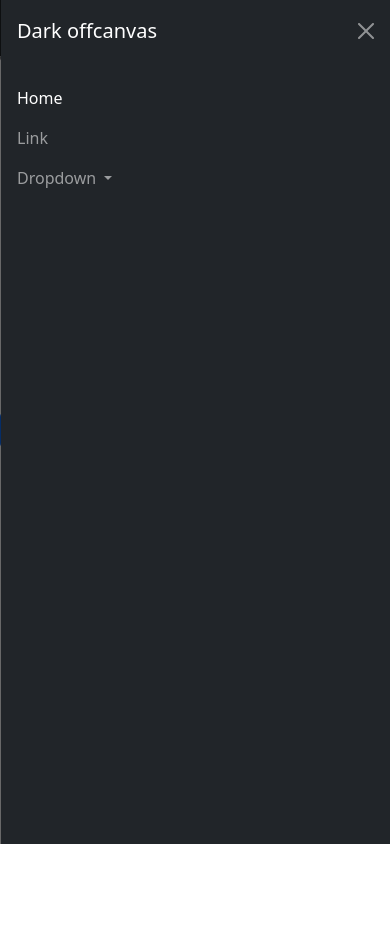
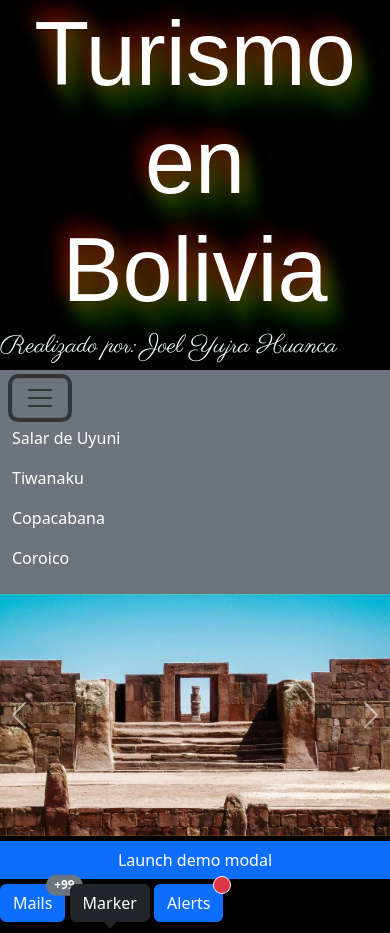
Before and after one commit to yhjoel/tarea4, a plain HTML site: page index.html in a window 390 px wide. Both pictures are taken after a click on the button "Toggle navigation". Before the commit the page ends 844 px from the top, so only its background shows below. Drawn offline with nearby package versions, Linux system fonts and the light colour scheme; a web font is replaced by a local one.

Commit message:
Add files via upload

```diff
--- a/css/estilos.css
+++ b/css/estilos.css
@@ -4,13 +4,26 @@
   font-weight: 400;
   font-style: normal;
   text-align: center;
+  font-size: 90px;
+  color: rgb(255, 255, 255); /* Color base del texto */
+  text-shadow: -6px -10px 20px rgb(136, 0, 0), 4px 4px 20px rgb(116, 104, 0), 10px 20px 20px rgb(11, 90, 0);
 }
+
 
 .parisienne-regular {
   font-family: "Parisienne", cursive;
   font-weight: 400;
   font-style: normal;
+  color: azure;
 }
+
+.anton-regular {
+  font-family: "Anton", sans-serif;
+  font-weight: 400;
+  font-style: normal;
+  text-align: center;
+}
+
 
 .container
 {
@@ -19,21 +32,17 @@
     height: 100px;
 }
 
-.container-fluid
-{
-  /*background-color: coral;
-  height: 100px;*/
-}
+/*
+.container-fluid*/
+
+
 .row
 {
     background-color: gold;
     margin: 5px;
 }
+
 .col{
     background-color: plum;
     margin: 5px;
 }
-
-.html{
-  background-color: rgba(255, 0, 0, 0.418); /* Por ejemplo: #f0f0f0 o blue, etc. */
-}
--- a/index.html
+++ b/index.html
@@ -3,70 +3,24 @@
 <head>
   <meta charset="UTF-8">
   <meta name="viewport" content="width=device-width, initial-scale=1.0">
+  <link rel="stylesheet" href="css/estilos.css">
   <link rel="stylesheet" href="https://cdn.jsdelivr.net/npm/bootstrap@5.2.3/dist/css/bootstrap.min.css">
+
   <link rel="preconnect" href="https://fonts.googleapis.com">
   <link rel="preconnect" href="https://fonts.gstatic.com" crossorigin>
   <link href="https://fonts.googleapis.com/css2?family=Tac+One&display=swap" rel="stylesheet">
-    <link rel="stylesheet" href="css/estilos.css">
+
   <link rel="preconnect" href="https://fonts.googleapis.com">
   <link rel="preconnect" href="https://fonts.gstatic.com" crossorigin>
   <link href="https://fonts.googleapis.com/css2?family=Parisienne&family=Tac+One&display=swap" rel="stylesheet">
 
   <title>Document</title>
 </head>
-<body>
-    <h1 class="tac-one-regular">Turismo en Bolivia</h1>
+<body style="background-color: rgb(2, 2, 2);" >
+  <h1 class="tac-one-regular" color cambiar>Turismo en Bolivia</h1>
   <h2 class="parisienne-regular">Realizado por: Joel Yujra Huanca</h2>
 
-    <div class="container-fluid">
-        <div class="row">
-          <nav class="navbar navbar-dark bg-dark">
-            <!-- Navbar content -->
-
-          </nav>
-
-          <nav class="navbar navbar-dark bg-dark fixed-top">
-            <div class="container-fluid">
-              <a class="navbar-brand" href="#">Turismo en Bolivia</a>
-              <button class="navbar-toggler" type="button" data-bs-toggle="offcanvas" data-bs-target="#offcanvasDarkNavbar" aria-controls="offcanvasDarkNavbar">
-                <span class="navbar-toggler-icon"></span>
-              </button>
-              <div class="offcanvas offcanvas-end text-bg-dark" tabindex="-1" id="offcanvasDarkNavbar" aria-labelledby="offcanvasDarkNavbarLabel">
-                <div class="offcanvas-header">
-                  <h5 class="offcanvas-title" id="offcanvasDarkNavbarLabel">Dark offcanvas</h5>
-                  <button type="button" class="btn-close btn-close-white" data-bs-dismiss="offcanvas" aria-label="Close"></button>
-                </div>
-                <div class="offcanvas-body">
-                  <ul class="navbar-nav justify-content-end flex-grow-1 pe-3">
-                    <li class="nav-item">
-                      <a class="nav-link active" aria-current="page" href="#">Home</a>
-                    </li>
-                    <li class="nav-item">
-                      <a class="nav-link" href="#">Link</a>
-                    </li>
-                    <li class="nav-item dropdown">
-                      <a class="nav-link dropdown-toggle" href="#" role="button" data-bs-toggle="dropdown" aria-expanded="false">
-                        Dropdown
-                      </a>
-                      <ul class="dropdown-menu dropdown-menu-dark">
-                        <li><a class="dropdown-item" href="#">Action</a></li>
-                        <li><a class="dropdown-item" href="#">Another action</a></li>
-                        <li>
-                          <hr class="dropdown-divider">
-                        </li>
-                        <li><a class="dropdown-item" href="#">Something else here</a></li>
-                      </ul>
-                    </li>
-                  </ul>
-                </div>
-              </div>
-            </div>
-          </nav>
-
-
-
-
-            <nav class="navbar navbar-expand-lg bg-primary">
+  <nav class="navbar navbar-expand-lg bg-secondary">
     <div class="container-fluid">
       <button class="navbar-toggler" type="button" data-bs-toggle="collapse" data-bs-target="#navbarTogglerDemo01" aria-controls="navbarTogglerDemo01" aria-expanded="false" aria-label="Toggle navigation">
       <span class="navbar-toggler-icon"></span>
@@ -74,25 +28,24 @@
        <div class="collapse navbar-collapse" id="navbarTogglerDemo01">
         <ul class="navbar-nav me-auto mb-2 mb-lg-0">
          <li class="nav-item">
-                        <a class="nav-link active" aria-current="page" href="pags/pag1.html">Salar de Uyuni</a>
+          <a class="nav-link active text-white" aria-current="page" href="pags/pag1.html">Salar de Uyuni</a>
           </li>
           <li class="nav-item">
-                        <a class="nav-link active" aria-current="page" href="pags/pag2.html">Tiwanaku</a>
+            <a class="nav-link active text-white" aria-current="page" href="pags/pag2.html">Tiwanaku</a>
           </li>
           <li class="nav-item">
-                        <a class="nav-link active" aria-current="page" href="pags/pag3.html">Copacabana</a>
+            <a class="nav-link active text-white" aria-current="page" href="pags/pag3.html">Copacabana</a>
           </li>
           <li class="nav-item">
-                        <a class="nav-link active" aria-current="page" href="pags/pag4.html">Coroico</a>
+           <a class="nav-link active text-white" aria-current="page" href="pags/pag4.html">Coroico</a>
           </li>
         </ul>
      </div>
     </div>
   </nav>
 
-        </div>
+
         <div class="row">
-
             <div id="carouselExampleControls" class="carousel slide" data-bs-ride="carousel">
                 <div class="carousel-inner">
                   <div class="carousel-item active">
@@ -117,10 +70,9 @@
                   <span class="visually-hidden">Next</span>
                 </button>
               </div>
+        </div>
 
-        </div>
         <div class="row">
-
             <!-- Button trigger modal -->
 <button type="button" class="btn btn-primary" data-bs-toggle="modal" data-bs-target="#exampleModal">
     Launch demo modal
```
Also changed, not shown: pags/pag1.html (+15 -3 lines), pags/pag2.html (+10 -2 lines), pags/pag3.html (+9 -2 lines), pags/pag4.html (+9 -2 lines). Lines whose indentation alone changed are shown as unchanged.
